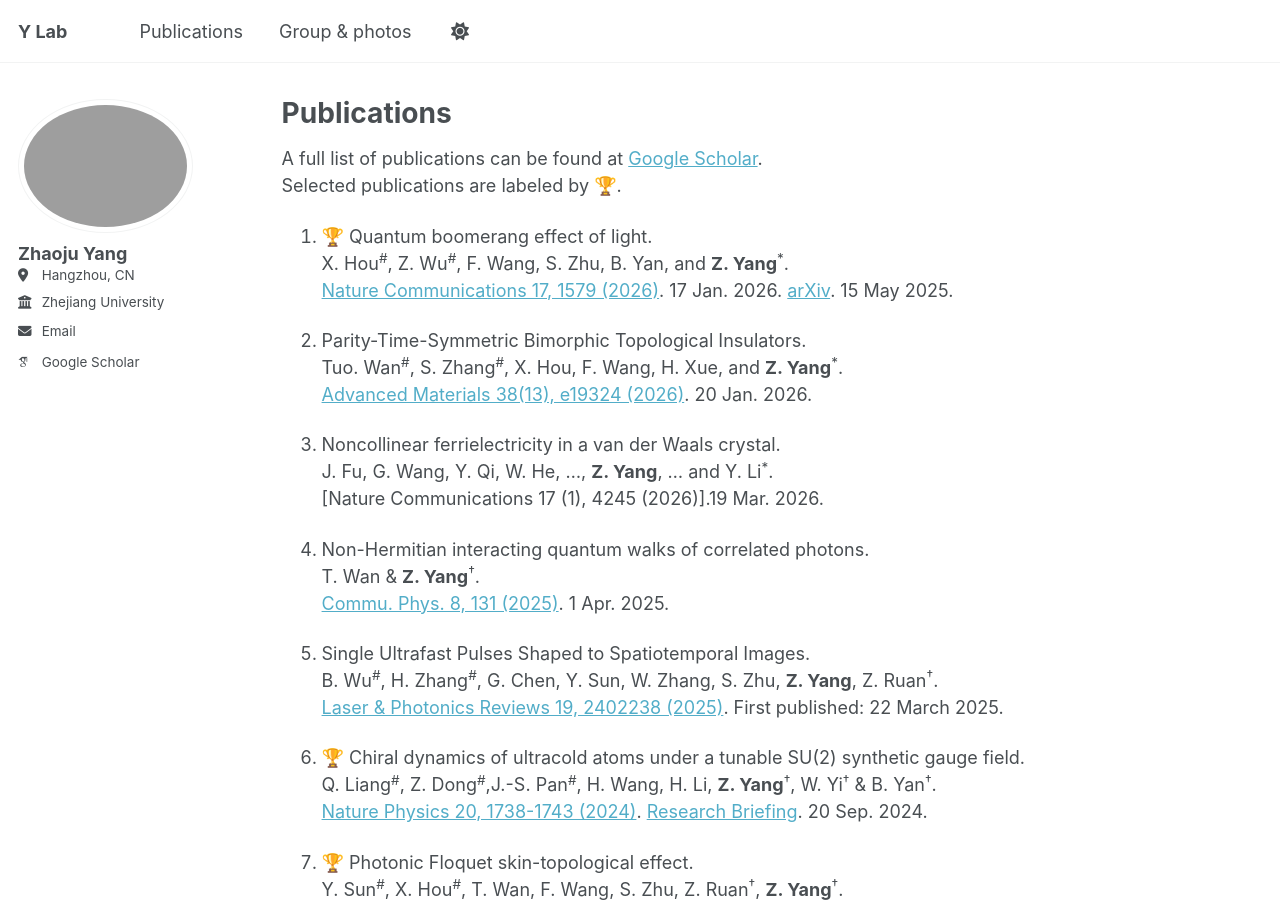
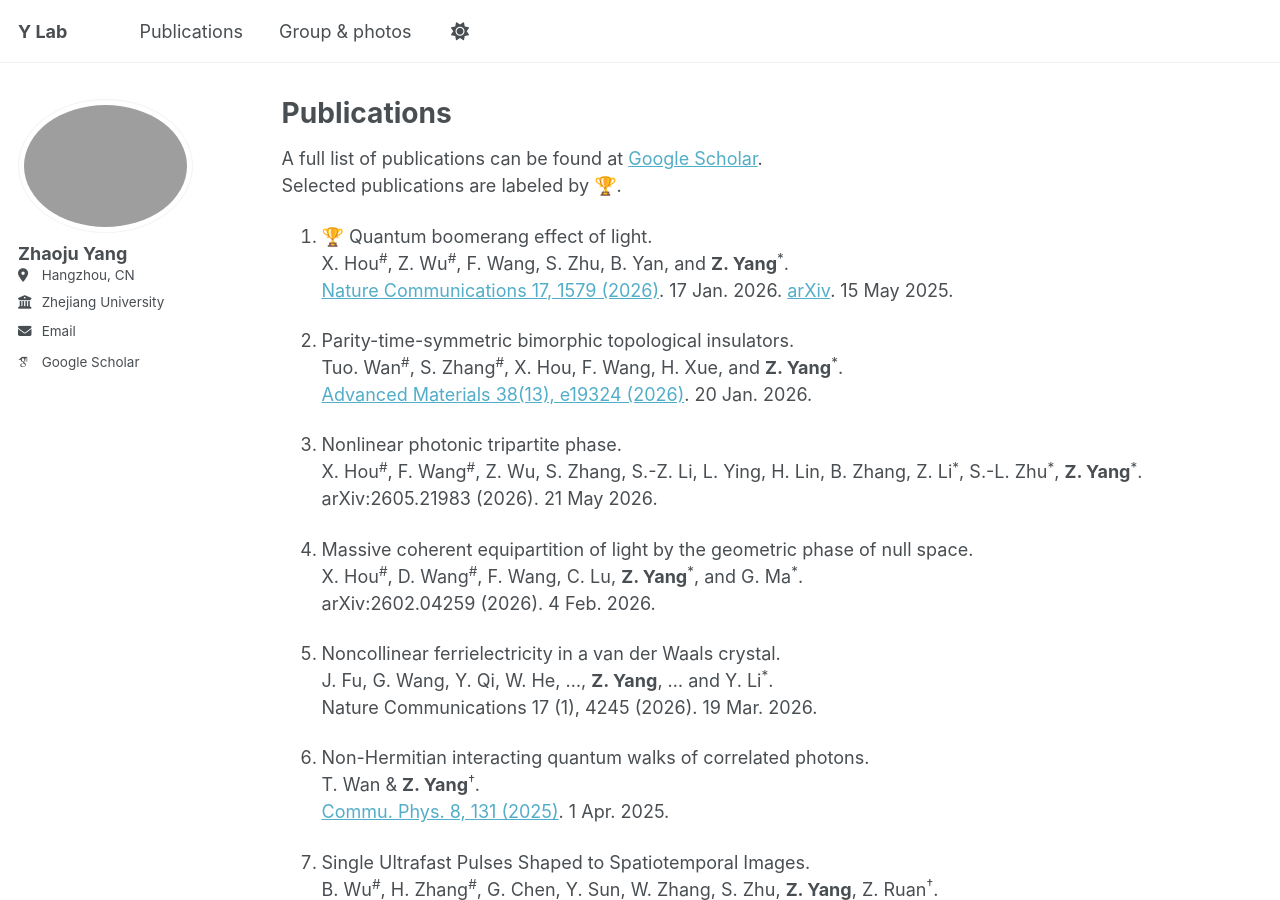
Before and after one commit to zhaojuyang/zhaojuyang.github.io, a Jekyll site: the page built from _pages/My_Publications.md, in a window 1280 px wide and 900 px high. Built offline with Jekyll 4.4.1, drawn with Linux system fonts in a browser that asks for light colours; emoji names are drawn with the system emoji font; some web fonts are replaced; some of the changed text lies outside the part shown.

Commit message:
Update My_Publications.md

```diff
--- a/_pages/My_Publications.md
+++ b/_pages/My_Publications.md
@@ -8,18 +8,25 @@ author_profile: true
 A full list of publications can be found at [Google Scholar](https://scholar.google.com/citations?user=9HWoXRUAAAAJ). <br>
 Selected publications are labeled by :trophy:.
 
-
 1. :trophy: Quantum boomerang effect of light. <br>
 X. Hou<sup>#</sup>, Z. Wu<sup>#</sup>, F. Wang, S. Zhu, B. Yan, and **Z. Yang**<sup>*</sup>. <br>
 [Nature Communications 17, 1579 (2026)](https://www.nature.com/articles/s41467-026-68293-8). 17 Jan. 2026. [arXiv](https://arxiv.org/abs/2505.10180). 15 May 2025.
 
-1. Parity-Time-Symmetric Bimorphic Topological Insulators. <br>
+1. Parity-time-symmetric bimorphic topological insulators. <br>
 Tuo. Wan<sup>#</sup>, S. Zhang<sup>#</sup>, X. Hou, F. Wang, H. Xue, and **Z. Yang**<sup>*</sup>. <br>
 [Advanced Materials 38(13), e19324 (2026)](https://doi.org/10.1002/adma.202519324). 20 Jan. 2026.
 
+1. Nonlinear photonic tripartite phase. <br>
+X. Hou<sup>#</sup>, F. Wang<sup>#</sup>, Z. Wu, S. Zhang, S.-Z. Li, L. Ying, H. Lin, B. Zhang, Z. Li<sup>*</sup>, S.-L. Zhu<sup>*</sup>, **Z. Yang**<sup>*</sup>.
+arXiv:2605.21983 (2026). 21 May 2026.
+
+1. Massive coherent equipartition of light by the geometric phase of null space. <br>
+X. Hou<sup>#</sup>, D. Wang<sup>#</sup>, F. Wang, C. Lu, **Z. Yang**<sup>*</sup>, and G. Ma<sup>*</sup>. <br>
+arXiv:2602.04259 (2026). 4 Feb. 2026.
+
 1. Noncollinear ferrielectricity in a van der Waals crystal. <br>
 J. Fu, G. Wang, Y. Qi, W. He, ..., **Z. Yang**, ... and Y. Li<sup>*</sup>. <br>
-[Nature Communications 17 (1), 4245 (2026)].19 Mar. 2026.
+Nature Communications 17 (1), 4245 (2026). 19 Mar. 2026.
 
 1. Non-Hermitian interacting quantum walks of correlated photons. <br>
 T. Wan & **Z. Yang**<sup>†</sup>. <br>
@@ -80,7 +87,7 @@ T. Biesenthal, L. Maczewsky, **Z. Yang**<sup>†</sup>, M. Kremer, M. Segev, A.
 [Science 376, 1114-1119 (2022)](https://www.science.org/doi/10.1126/science.abm2842). Editorial Summary. ESI highly cited paper.  <br>
 [Physics World](https://physicsworld.com/a/photonic-fractals-open-a-new-area-of-topological-physics/): Photonic fractals open a new area of topological physics. Technology.org.
 
-1. Imaginary-Disorder-Induced Topological Phase Transitions. <br>
+1. Imaginary-disorder-induced topological phase transitions. <br>
 Q. Mo, Y. Sun, J. Li, Z. Ruan, and **Z. Yang**<sup>†</sup>. <br>
 Phys. Rev. Applied 18, 064079 (2022). Dec. 26, 2022.
 
```
